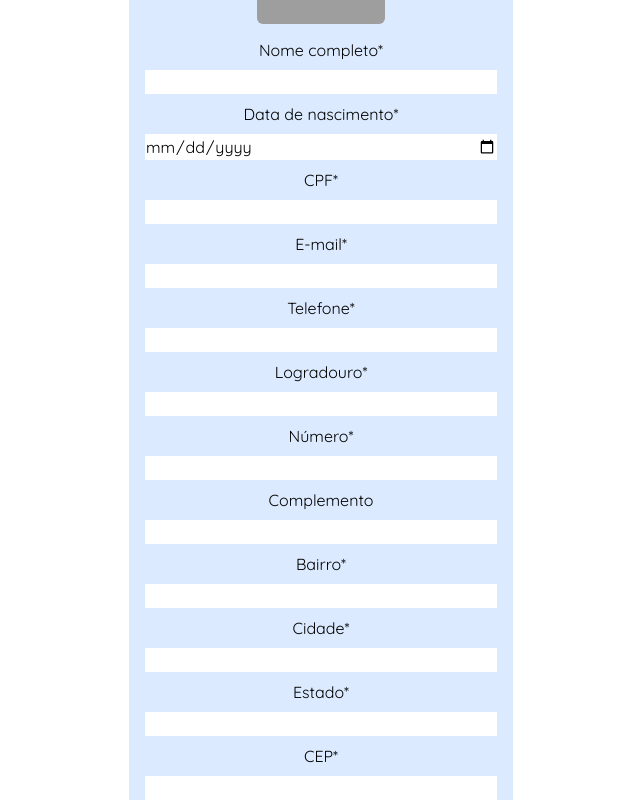
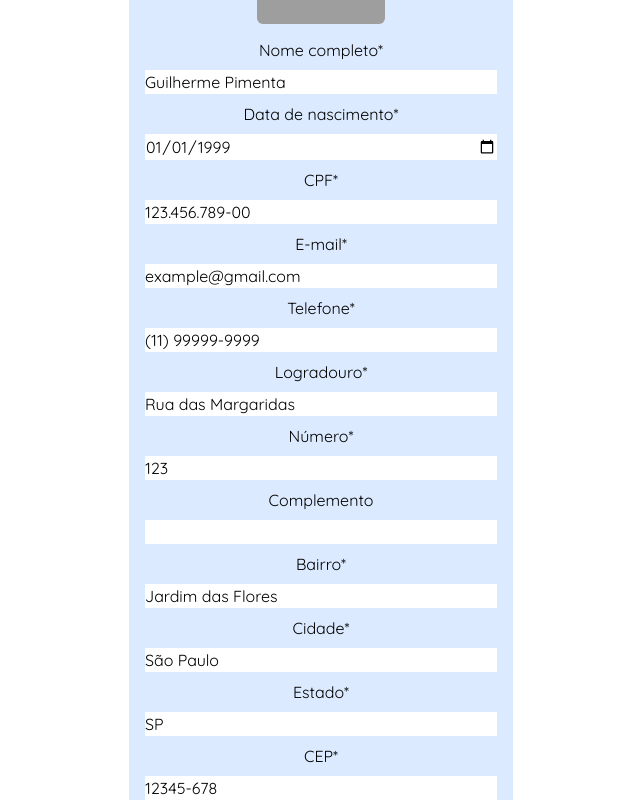
Before and after one commit to GuilhermeRPimenta/trabalho-modelagem, a React (Vite) app in the folder client/: page /trabalho-modelagem/user/edit in a window 1280 px wide. Shown: the part 240-1040 px from the top of the page, without its empty margins (319-959 px from the left). Built offline with nearby package versions, Linux system fonts and the light colour scheme; grey boxes are pictures that could not be loaded; a web font is replaced by a local one.

Commit message:
Adds default values to user edit

```diff
--- a/client/src/assets/exampleData.ts
+++ b/client/src/assets/exampleData.ts
@@ -11,12 +11,14 @@ const users: UserType[] = [
     cpf: "123.456.789-00",
     phone: "(11) 99999-9999",
     address: "Rua das Margaridas",
+    complement: null,
     number: "123",
     neighborhood: "Jardim das Flores",
     city: "São Paulo",
     state: "SP",
     postalCode: "12345-678",
-    imgUrl: null,
+    imgUrl:
+      "https://images.pexels.com/photos/2379005/pexels-photo-2379005.jpeg?auto=compress&cs=tinysrgb&w=1260&h=750&dpr=1",
   },
 ];
 
@@ -86,4 +88,4 @@ const animals: AnimalType[] = [
   },
 ];
 
-export { animals };
+export { animals, users };
--- a/client/src/pages/restricted/user/UserEdit.tsx
+++ b/client/src/pages/restricted/user/UserEdit.tsx
@@ -4,10 +4,12 @@ import brokenImage from "../../../assets/brokenImage.png";
 import EditPhotoModal from "../../../components/user/EditPhotoModal";
 import { useState } from "react";
 import { FaRegEdit } from "react-icons/fa";
+import { users } from "../../../assets/exampleData";
 
 const UserEdit = () => {
   const navigate = useNavigate();
   const [modalIsOpen, setModalIsOpen] = useState(false);
+  const user = users[0];
   return (
     <div className="flex flex-col w-full  justify-center items-center gap-2">
       <h1 className="text-blue-700 text-3xl font-dynapuff">Editar cadastro</h1>
@@ -18,7 +20,7 @@ const UserEdit = () => {
             <button onClick={() => setModalIsOpen(true)}>
               <img
                 className="w-32 h-32 rounded-md transition-all duration-300 group-hover:brightness-50"
-                src="https://images.pexels.com/photos/2379005/pexels-photo-2379005.jpeg?auto=compress&cs=tinysrgb&w=1260&h=750&dpr=1"
+                src={user.imgUrl || brokenImage}
                 alt={brokenImage}
               />
               <div className="absolute inset-0 flex items-center justify-center opacity-0 group-hover:opacity-100 transition-opacity duration-300">
@@ -28,40 +30,91 @@ const UserEdit = () => {
           </div>
 
           <label htmlFor="name">Nome completo*</label>
-          <input className="w-full" type="text" id="name" />
+          <input
+            defaultValue={user.name}
+            className="w-full"
+            type="text"
+            id="name"
+          />
           <label htmlFor="birthdate">Data de nascimento*</label>
-          <input className="w-full" id="birthdate" type="date" />
+          <input
+            defaultValue={user.birthDate}
+            className="w-full"
+            id="birthdate"
+            type="date"
+          />
           <label htmlFor="cpf">CPF*</label>
           <input
+            defaultValue={user.cpf}
             className="w-full"
             type="numeric"
             id="cpf"
             style={{ MozAppearance: "textfield" }}
           />
           <label htmlFor="email">E-mail*</label>
-          <input className="w-full" type="email" id="email" />
+          <input
+            defaultValue={user.email}
+            className="w-full"
+            type="email"
+            id="email"
+          />
           <label htmlFor="phone">Telefone*</label>
-          <input className="w-full" type="text" id="phone" />
+          <input
+            defaultValue={user.phone}
+            className="w-full"
+            type="text"
+            id="phone"
+          />
           <label htmlFor="address">Logradouro*</label>
-          <input className="w-full" type="text" id="address" />
+          <input
+            defaultValue={user.address}
+            className="w-full"
+            type="text"
+            id="address"
+          />
           <label htmlFor="addressNumber">Número*</label>
           <input
+            defaultValue={user.number}
             className="w-full"
             style={{ MozAppearance: "textfield" }}
             type="number"
             id="address"
           />
           <label htmlFor="addressComplement">Complemento</label>
-          <input className="w-full" type="text" id="addressComplement" />
+          <input
+            defaultValue={user.complement || ""}
+            className="w-full"
+            type="text"
+            id="addressComplement"
+          />
           <label htmlFor="addressNeighborhood">Bairro*</label>
-          <input className="w-full" type="text" id="addressNeighborhood" />
+          <input
+            defaultValue={user.neighborhood}
+            className="w-full"
+            type="text"
+            id="addressNeighborhood"
+          />
           <label htmlFor="addressCity">Cidade*</label>
-          <input className="w-full" type="text" id="addressCity" />
+          <input
+            defaultValue={user.city}
+            className="w-full"
+            type="text"
+            id="addressCity"
+          />
           <label htmlFor="addressState">Estado*</label>
-          <input className="w-full" type="text" id="addressState" />
+          <input
+            defaultValue={user.state}
+            className="w-full"
+            type="text"
+            id="addressState"
+          />
           <label htmlFor="addressPostalCode">CEP*</label>
-          <input className="w-full" type="text" id="addressPostalCode" />
-
+          <input
+            defaultValue={user.postalCode}
+            className="w-full"
+            type="text"
+            id="addressPostalCode"
+          />
           <label htmlFor="password">Senha*</label>
           <input className="w-full" type="password" id="password" />
           <label htmlFor="passwordConfirm">Confirme a senha*</label>
--- a/client/src/pages/restricted/user/UserHome.tsx
+++ b/client/src/pages/restricted/user/UserHome.tsx
@@ -38,7 +38,9 @@ const UserHome = () => {
         <div className="flex justify-center flex-col bg-blue-100 p-4 rounded-lg gap-4">
           <h2 className="text-center text-2xl font-semibold">Cadastro</h2>
           <div className="flex sm:flex-row flex-col gap-2">
-            <Button className="w-full">Editar</Button>
+            <NavLink to="/user/edit" className="w-full">
+              Editar
+            </NavLink>
           </div>
         </div>
         <div className="justify-center flex">
--- a/client/src/types/user.ts
+++ b/client/src/types/user.ts
@@ -7,6 +7,7 @@ interface UserType {
   cpf: string;
   phone: string;
   address: string;
+  complement: string | null;
   number: string;
   neighborhood: string;
   city: string;
```
